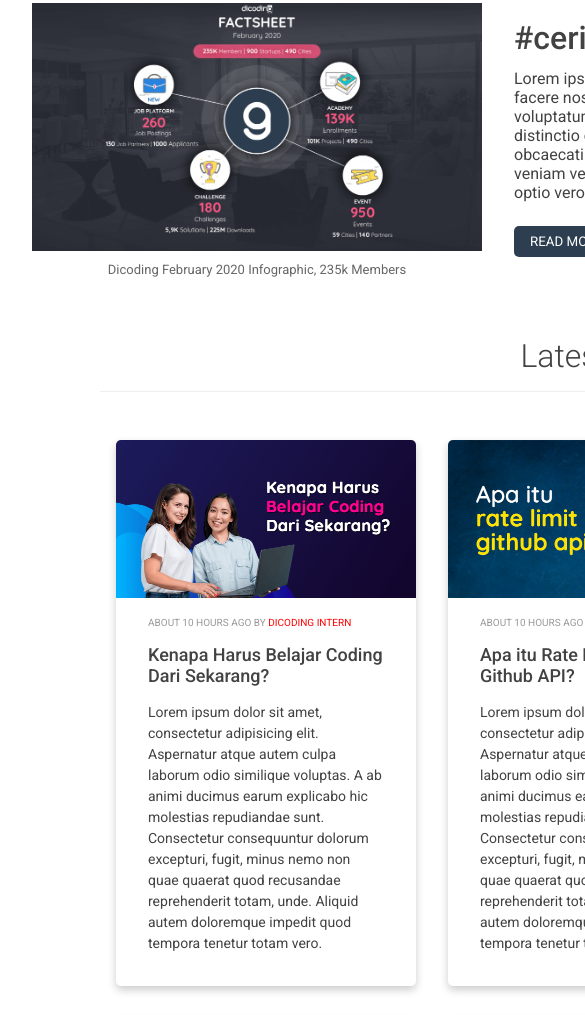
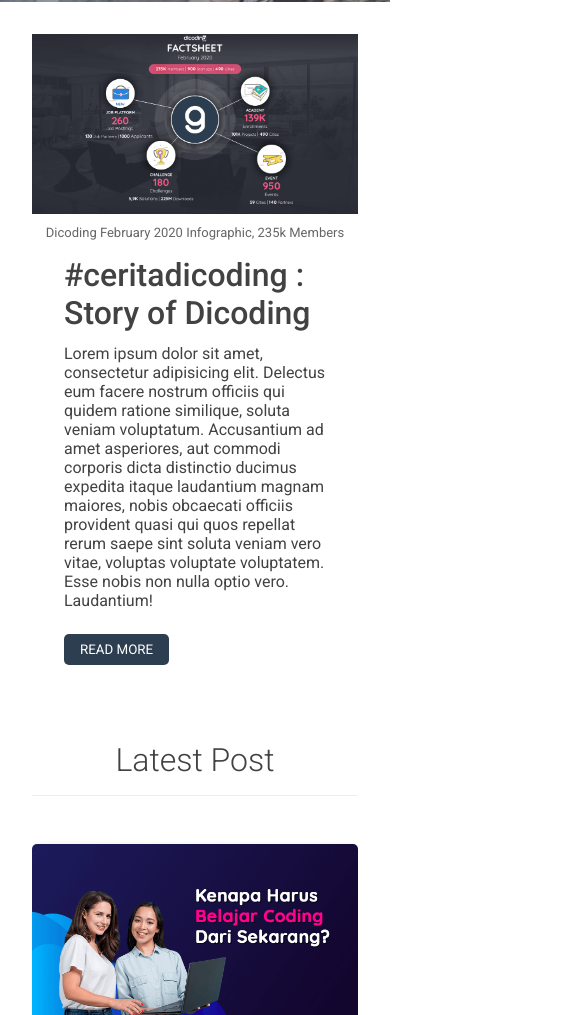
Before and after one commit to dwihp2/dicoding-frontend-expert-class, a website built with webpack: page dicoding-blog/src/index.html in a window 390 px wide. Shown: the part 586-1601 px from the top of the page, 585 px wide, since content can reach past the window. Built offline with nearby package versions, Linux system fonts and the light colour scheme.

Commit message:
add viewport for mobile first approach

```diff
--- a/dicoding-blog/src/index.html
+++ b/dicoding-blog/src/index.html
@@ -3,6 +3,7 @@
 <head>
     <meta charset="utf-8">
     <meta http-equiv="X-UA-Compatible" content="IE=edge">
+    <meta name="viewport" content="width=device-width, initial-scale=1.0">
     <title>Dicoding's Blog</title>
     <link href="https://fonts.googleapis.com/css?family=Roboto:300,400,500" rel="stylesheet" type="text/css">
 </head>
--- a/dicoding-blog/src/styles/main.css
+++ b/dicoding-blog/src/styles/main.css
@@ -28,7 +28,7 @@
 }
 
 .header__inner {
-    width: 800px;
+    width: 100%;
     text-align: center;
     margin-left: auto;
     margin-right: auto;
@@ -47,7 +47,7 @@
  */
 
 .nav {
-    width: 800px;
+    width: 100%;
     margin-left: auto;
     margin-right: auto;
 }
@@ -70,6 +70,8 @@
 }
 
 .nav a {
+    display: inline-block;
+    padding: 1.3em;
     text-decoration: none;
     color: #616161;
 }
@@ -119,7 +121,7 @@
  */
 
 main {
-    width: 1200px;
+    width: 100%;
     margin: 0 auto;
 }
 
@@ -140,8 +142,7 @@
 }
 
 .headline__figure {
-    width: 450px;
-    float: left;
+    width: 100%;
 }
 
 .headline__figure img {
@@ -157,8 +158,7 @@
 }
 
 .headline__content {
-    width: 600px;
-    float: left;
+    width: 100%;
     padding: 16px 32px;
 }
 
@@ -194,7 +194,7 @@
  */
 
 .latest {
-    width: 1000px;
+    width: 100%;
     margin: 60px auto;
     text-align: center;
 }
@@ -226,10 +226,9 @@
  */
 
 .post-item {
-    float: left;
-    margin: 16px;
+    margin: 16px 0;
     box-shadow: 0 4px 8px 0 rgba(0, 0, 0, 0.2);
-    width: 300px;
+    width: 100%;
     border-radius: 5px;
     overflow: hidden;
 }
```
Also changed, not shown: 2 other files.
